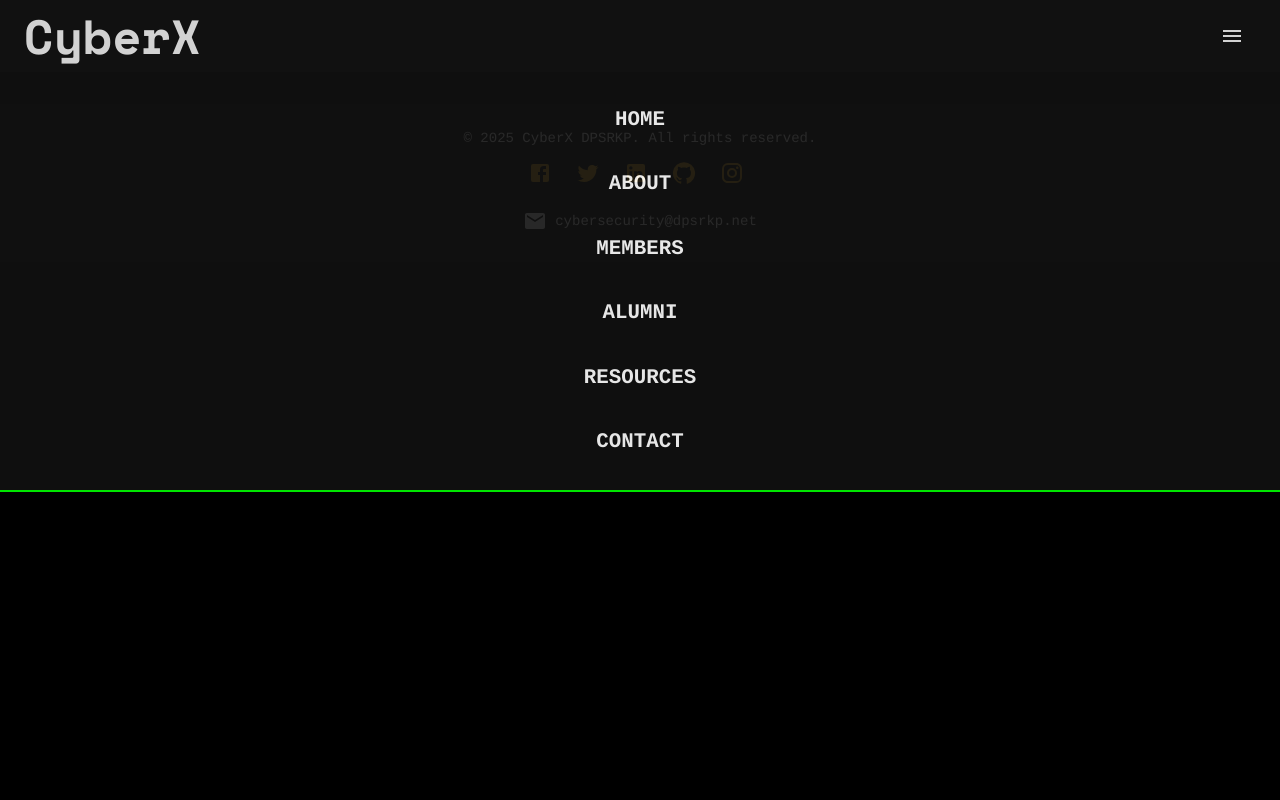
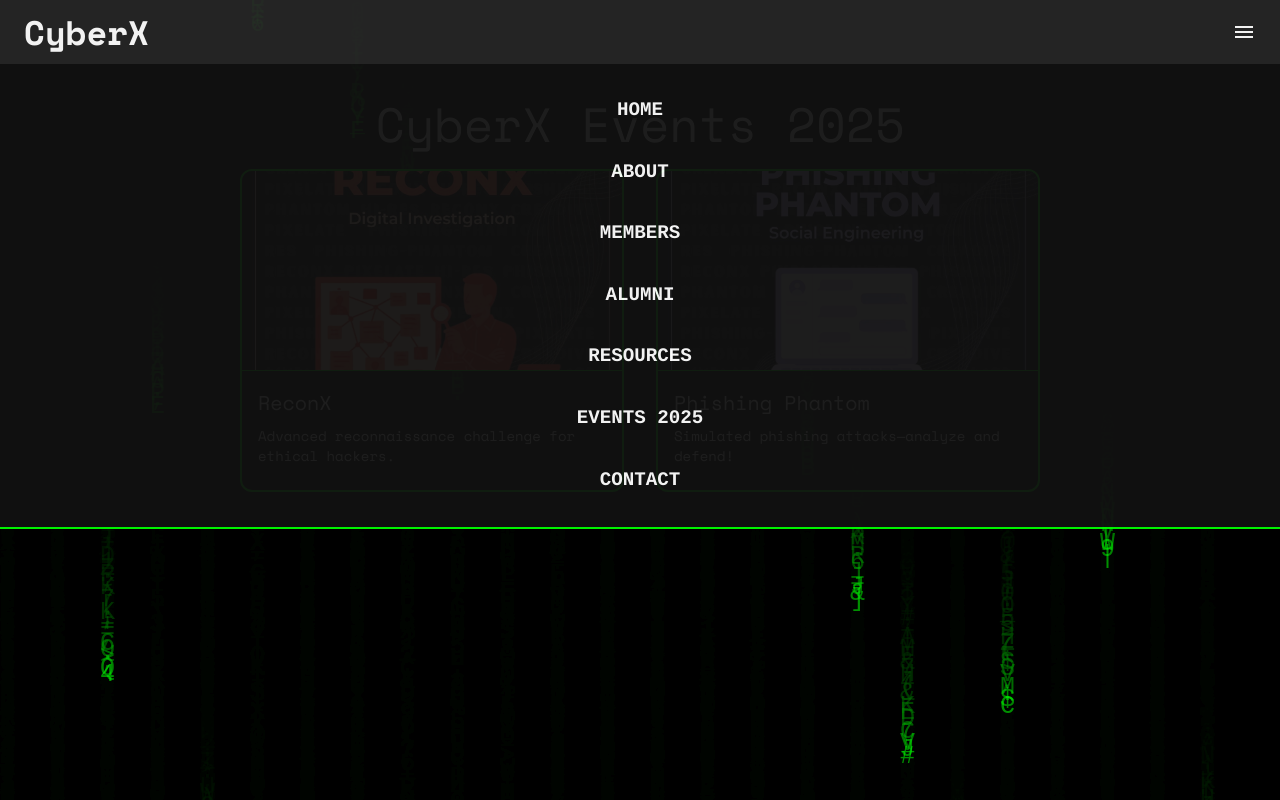
Before and after one commit to CyberX-club/cyber_x, a React (Create React App) app: page /event2025 in a window 1280 px wide. Both pictures are taken after a click on the button 1232 px from the left and 36 px from the top of the page. Shown: the top 800 px of the page. Built offline with nearby package versions, Linux system fonts and the light colour scheme; a web font is replaced by a local one.

Commit message:
event 2025 added

```diff
--- a/src/MyRoutes.js
+++ b/src/MyRoutes.js
@@ -1,19 +1,22 @@
+import React from "react";
 import { BrowserRouter, Routes, Route } from "react-router-dom";
 
 import App from "./App";
 import Quiz from "./Quiz";
 import Navbar from "./Navbar";
-import React from "react";
+import Footer from "./Footer";
 import CyberXApp, { AlumniApp } from "./components/Members";
-import { Box, Container, Switch, Typography } from "@mui/material";
-import Footer from "./Footer";
 import About from "./components/About";
 import Resources from "./components/Resources";
 import MagzineEntry from "./components/MagzineEntry";
-import InterviewEntry, { interviewData, vpcInterviewData, vpCyberSecurityInterviewData } from "./InterviewEntry.js";
+import InterviewEntry, {
+  interviewData,
+  vpcInterviewData,
+  vpCyberSecurityInterviewData,
+} from "./InterviewEntry.js";
 import Magazine from "./components/Magzine";
-import Contact from './components/Contact';
-
+import Contact from "./components/Contact";
+import Event2025 from "./components/Event2025"; // NEW
 
 const MyRoutes = () => {
   const navConfig = {
@@ -24,7 +27,8 @@ const MyRoutes = () => {
       { label: "Members", href: "/members" },
       { label: "Alumni", href: "/alumini" },
       { label: "Resources", href: "/resources" },
-      { label: "Contact", onClick: () => console.log("Contact clicked") },
+      { label: "Events 2025", href: "/event2025" }, // NEW
+      { label: "Contact", href: "/contact" },
     ],
   };
 
@@ -39,42 +43,31 @@ const MyRoutes = () => {
 
   const resources = {
     answers: [
-      "Absolutely! In Indian culture, we've always valued being cautious and prepared. We can apply this mindset by teaching students to think ahead by inculcating cyber safe practices like using strong passwords, avoiding suspicious links, and keeping personal information safe. It's all about making students aware of digital risks, so they can avoid problems before they happen.",
-
-      "Cyber awareness is more important than ever. Our lives are so interconnected online, and any lack of awareness can lead to serious risks—like identity theft or hacking. If students understand basic cyber hygiene, like identifying phishing emails or being cautious with their passwords, they can avoid a lot of the common threats out there. It's about building a safer digital environment for everyone.",
-
-      "We can start by educating students about how cybersecurity is relevant to them. For example, explain how their social media privacy is at risk or how to keep their data safe. Hands-on activities like workshops, games, or competitions can make learning fun and interactive. The key is making it feel accessible and showing how anyone—whether they're tech-savvy or not—can play a role in staying secure online.",
-
-      "Students can make a big difference by promoting a safe and secure environment online and being role models for respectful behaviour. We can educate each other about the harms of cyberbullying and encourage students to speak up if they experience or witness it. When it comes to hacking, showing how tech skills can be used ethically—like in cyberX or hackathons—helps students understand the positive impact they can have with their abilities.",
-
-      "Students should adopt simple but effective habits—such as being extra cautious with their information, and being careful with what they share online. Schools can play a role by offering training and regular updates about digital security. The more we educate students about respecting privacy and being cautious online, the safer everyone will be."
-    ]
+      "Absolutely! In Indian culture, we've always valued being cautious and prepared...",
+      "Cyber awareness is more important than ever...",
+      "We can start by educating students about how cybersecurity is relevant to them...",
+      "Students can make a big difference by promoting a safe and secure environment...",
+      "Students should adopt simple but effective habits..."
+    ],
   };
-
-
 
   return (
       <BrowserRouter>
         <Navbar config={navConfig} />
         <Routes>
           <Route path="/" element={<App />} />
-        <Route path={"/quiz"} element={<Quiz />} />
-        <Route path={"/members"} element={<CyberXApp />} />
-        <Route path={"/alumini"} element={<AlumniApp />} />
-        <Route path={"/about"} element={<About />} />
+          <Route path="/quiz" element={<Quiz />} />
+          <Route path="/members" element={<CyberXApp />} />
+          <Route path="/alumini" element={<AlumniApp />} />
+          <Route path="/about" element={<About />} />
+          <Route path="/resources" element={<Resources resources={resources} />} />
           <Route path="/contact" element={<Contact />} />
-
-        <Route
-          path={"/resources"}
-          element={<Resources resources={resources} />}
-        />
+          <Route path="/event2025" element={<Event2025 />} /> {/* NEW */}
           <Route path="/magazine-2024/:slug" element={<Magazine />} />
-        <Route path="/principals-message" element={<InterviewEntry {...interviewData}/>} />
-        <Route path="/vprincipal-m-s-message" element={<InterviewEntry {...vpcInterviewData}/>} />
-        <Route path="/vprincipal-a-s-message" element={<InterviewEntry {...vpCyberSecurityInterviewData}/>} />
-
+          <Route path="/principals-message" element={<InterviewEntry {...interviewData} />} />
+          <Route path="/vprincipal-m-s-message" element={<InterviewEntry {...vpcInterviewData} />} />
+          <Route path="/vprincipal-a-s-message" element={<InterviewEntry {...vpCyberSecurityInterviewData} />} />
         </Routes>
-
         <Footer email={email} socialMedia={socialMedia} />
       </BrowserRouter>
   );
--- a/src/Navbar.js
+++ b/src/Navbar.js
@@ -1,20 +1,12 @@
 import React, { useState, useEffect } from 'react';
 import {
-    AppBar,
-    Toolbar,
-    Typography,
-    Button,
-    IconButton,
-    Box,
-    useScrollTrigger,
-    Slide,
-    Grow,
+    AppBar, Toolbar, Typography, Button, IconButton, Box,
+    useScrollTrigger, Slide, Grow
 } from '@mui/material';
 import MenuIcon from '@mui/icons-material/Menu';
 import { styled, useTheme } from '@mui/system';
+import { useNavigate } from "react-router-dom";
 import { CrypticText } from "./components/Members";
-
-
 
 const NavBox = styled(Box)(({ theme }) => ({
     position: 'absolute',
@@ -22,7 +14,7 @@ const NavBox = styled(Box)(({ theme }) => ({
     left: 0,
     right: 0,
     width: '100%',
-    opacity: 0.9, // Adjusted opacity for better visibility
+    opacity: 0.95,
     backgroundColor: theme.palette.background.paper,
     borderBottom: `2px solid ${theme.palette.primary.main}`,
     padding: theme.spacing(2),
@@ -30,12 +22,11 @@ const NavBox = styled(Box)(({ theme }) => ({
     flexDirection: 'column',
     alignItems: 'center',
     zIndex: theme.zIndex.appBar - 1,
-    transformOrigin: 'top',
 }));
 
 const NavButton = styled(Button)(({ theme }) => ({
     color: theme.palette.text.primary,
-    fontSize: '1.3rem',
+    fontSize: '1.2rem',
     width: '100%',
     margin: theme.spacing(1),
     '&:hover': {
@@ -44,10 +35,8 @@ const NavButton = styled(Button)(({ theme }) => ({
     },
 }));
 
-function HideOnScroll(props) {
-    const { children, isOpen } = props;
+function HideOnScroll({ children, isOpen }) {
     const trigger = useScrollTrigger();
-
     return (
         <Slide appear={false} direction="down" in={!trigger || isOpen}>
             {children}
@@ -58,7 +47,8 @@ function HideOnScroll(props) {
 const Navbar = ({ config }) => {
     const [isOpen, setIsOpen] = useState(false);
     const [isScrolled, setIsScrolled] = useState(false);
-    const theme = useTheme(); // Access the theme
+    const theme = useTheme();
+    const navigate = useNavigate();
 
     const toggleMenu = () => {
         setIsOpen(!isOpen);
@@ -69,20 +59,15 @@ const Navbar = ({ config }) => {
             const scrolled = window.scrollY > 0;
             if (scrolled !== isScrolled) {
                 setIsScrolled(scrolled);
-                if (scrolled) {
-                    setIsOpen(false); // Close the NavBox when scrolling
-                }
+                if (scrolled) setIsOpen(false);
             }
         };
-
         window.addEventListener('scroll', handleScroll);
         return () => window.removeEventListener('scroll', handleScroll);
     }, [isScrolled]);
 
     useEffect(() => {
-        const handleResize = () => {
-            setIsOpen(false);
-        };
+        const handleResize = () => setIsOpen(false);
         window.addEventListener('resize', handleResize);
         return () => window.removeEventListener('resize', handleResize);
     }, []);
@@ -91,37 +76,26 @@ const Navbar = ({ config }) => {
         <>
             <HideOnScroll isOpen={isOpen}>
                 <AppBar position="fixed" sx={{
-                    opacity: 0.9, // Adjusted opacity for better visibility
+                    opacity: 0.95,
                     backgroundColor: theme.palette.background.paper,
-                    boxShadow: 'none', // Remove any shadow for a cleaner look
+                    boxShadow: 'none',
                 }}>
-                    <Toolbar sx={{
-                        opacity: 0.9, // Adjusted opacity for better visibility
-                        backgroundColor: theme.palette.background.paper,
-                    }}>
-                        <Box
-                            sx={{
-                                backgroundColor: 'transparent', // Set the background to transparent
-                                width: '100%',
-                                display: 'flex',
-                            }}
-                        >
+                    <Toolbar>
+                        <Box sx={{ flexGrow: 1 }}>
                             <Typography
-                                variant="h3"
-                                component="div"
+                                variant="h4"
                                 sx={{ cursor: "pointer", py: 1 }}
-                                fontFamily={"Space Mono"}
+                                fontFamily="Space Mono"
                                 fontWeight={700}
-                                onClick={() => window.location.href = '/'}
+                                onClick={() => navigate("/")}
                             >
                                 <CrypticText text={config.title} isHovered={true} />
                             </Typography>
                         </Box>
                         <IconButton
                             size="large"
-                            edge="start"
+                            edge="end"
                             color="inherit"
-                            aria-label="menu"
                             onClick={toggleMenu}
                         >
                             <MenuIcon />
@@ -134,9 +108,9 @@ const Navbar = ({ config }) => {
                                     key={index}
                                     onClick={() => {
                                         toggleMenu();
-                                        if (item.onClick) item.onClick();
+                                        if (item.href) navigate(item.href);
+                                        else if (item.onClick) item.onClick();
                                     }}
-                                    href={item.href ? item.href : "#"}
                                 >
                                     {item.label}
                                 </NavButton>
@@ -145,10 +119,9 @@ const Navbar = ({ config }) => {
                     </Grow>
                 </AppBar>
             </HideOnScroll>
-            <Toolbar /> {/* This empty Toolbar acts as a spacer */}
+            <Toolbar />
         </>
     );
 };
 
-export
- default Navbar;
+export default Navbar;
--- /dev/null
+++ b/src/components/Event2025.js
@@ -0,0 +1,85 @@
+import React from 'react';
+import { Grid, Typography, Card, CardContent, CardMedia, Box } from '@mui/material';
+import MatrixBackground from './MatrixBackground';
+
+const events = [
+    {
+        title: 'ReconX',
+        description: 'Advanced reconnaissance challenge for ethical hackers.',
+        image: '/resources/reconx.jpeg',
+    },
+    {
+        title: 'Phishing Phantom',
+        description: 'Simulated phishing attacks—analyze and defend!',
+        image: '/resources/phishingphantom.jpeg',
+    },
+];
+
+const Events = () => {
+    return (
+        <Box sx={{ position: 'relative', overflow: 'hidden' }}>
+            <MatrixBackground />
+
+            <Box sx={{
+                position: 'relative',
+                zIndex: 2,
+                p: { xs: 2, sm: 4 },
+                minHeight: '100vh',
+            }}>
+                <Typography
+                    variant="h3"
+                    align="center"
+                    gutterBottom
+                    fontFamily="Space Mono"
+                    color="white"
+                >
+                    CyberX Events 2025
+                </Typography>
+
+                <Grid container spacing={4} justifyContent="center">
+                    {events.map((event, index) => (
+                        <Grid item key={index} xs={12} sm={6} md={4}>
+                            <Card
+                                sx={{
+                                    height: '100%',
+                                    backgroundColor: 'rgba(0, 0, 0, 0.75)',
+                                    color: '#fff',
+                                    border: '2px solid #00ff00',
+                                    borderRadius: 3,
+                                    overflow: 'hidden',
+                                    transition: 'transform 0.3s ease, box-shadow 0.3s ease',
+                                    '&:hover': {
+                                        transform: 'scale(1.05)',
+                                        boxShadow: '0 0 20px #00ff00',
+                                        borderColor: '#00ffcc',
+                                    },
+                                }}
+                            >
+                                <CardMedia
+                                    component="img"
+                                    height="200"
+                                    image={event.image}
+                                    alt={event.title}
+                                    sx={{
+                                        objectFit: 'cover',
+                                        borderBottom: '1px solid #00ff00',
+                                    }}
+                                />
+                                <CardContent>
+                                    <Typography variant="h6" fontFamily="Space Mono" gutterBottom>
+                                        {event.title}
+                                    </Typography>
+                                    <Typography variant="body2" fontFamily="Space Mono">
+                                        {event.description}
+                                    </Typography>
+                                </CardContent>
+                            </Card>
+                        </Grid>
+                    ))}
+                </Grid>
+            </Box>
+        </Box>
+    );
+};
+
+export default Events;
```
Lines whose indentation alone changed are shown as unchanged.
